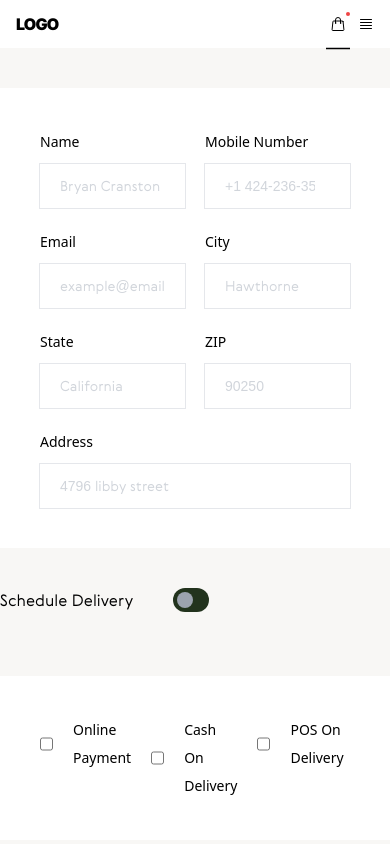
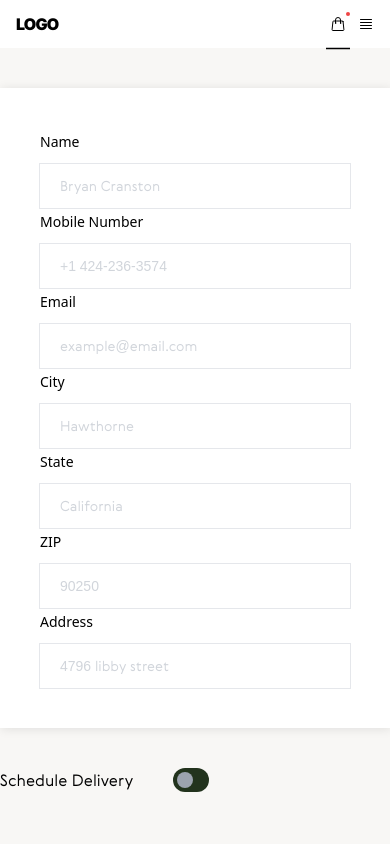
Before and after one commit to sazzadtanim/8-3-2023-ecomm-checkout, a Next.js app: page / in a window 390 px wide. Shown: the top 844 px of the page. Built offline with nearby package versions, Linux system fonts and the light colour scheme.

Commit message:
made delivery information responsive

```diff
--- a/src/components/DeliveryInformation.tsx
+++ b/src/components/DeliveryInformation.tsx
@@ -18,7 +18,7 @@ export default function DeliveryInformation() {
     <div className="delivery_information" title="Delivery Information">
       <Headline title={"Delivery information"} />
       <motion.div
-        className="form bg-white p-10 grid grid-cols-2 gap-5"
+        className="form bg-white p-10 sm:grid sm:grid-cols-2 sm:gap-5"
         whileHover={boxShadow}
       >
         {inputList.map((input, index) => (
```
